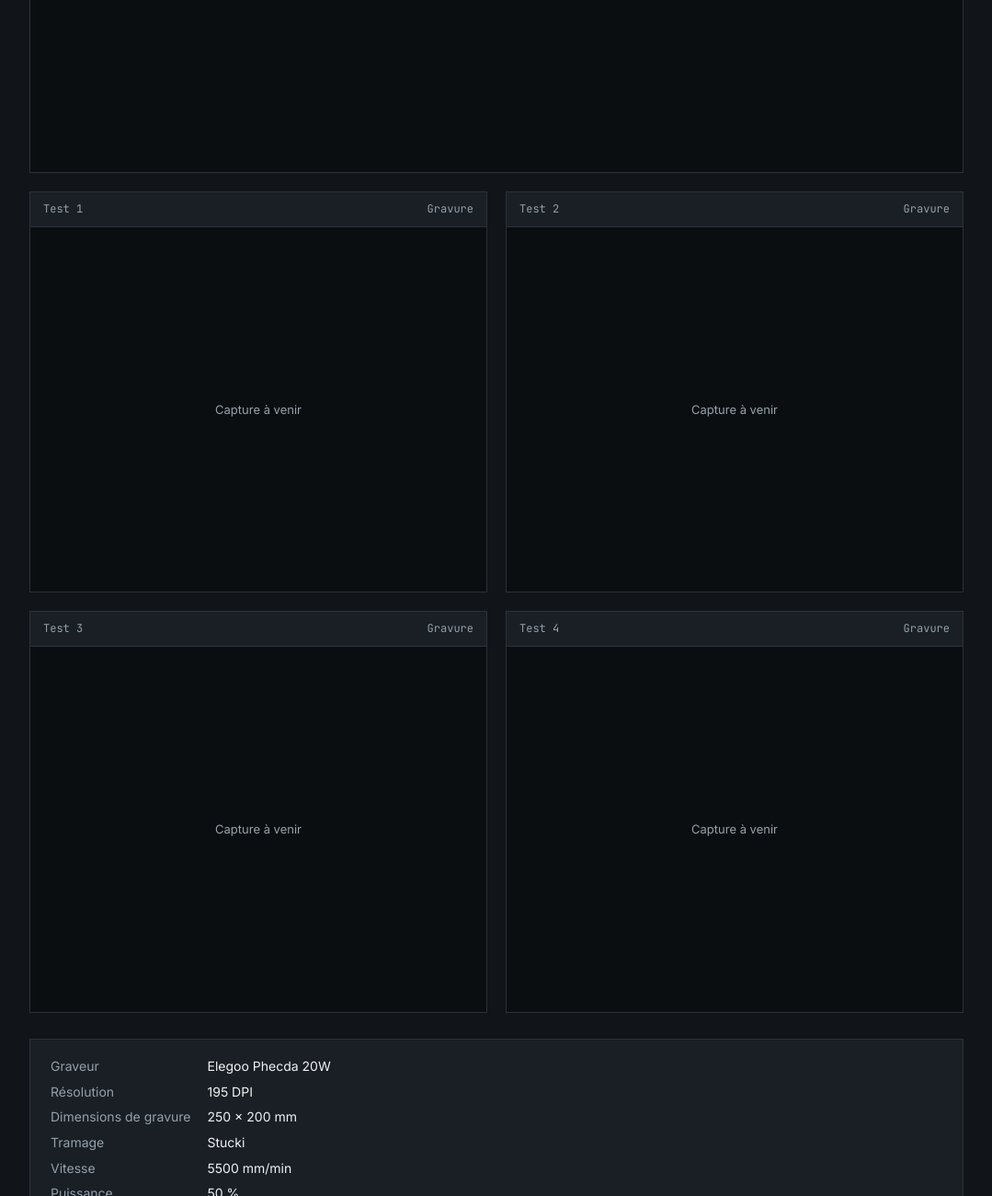
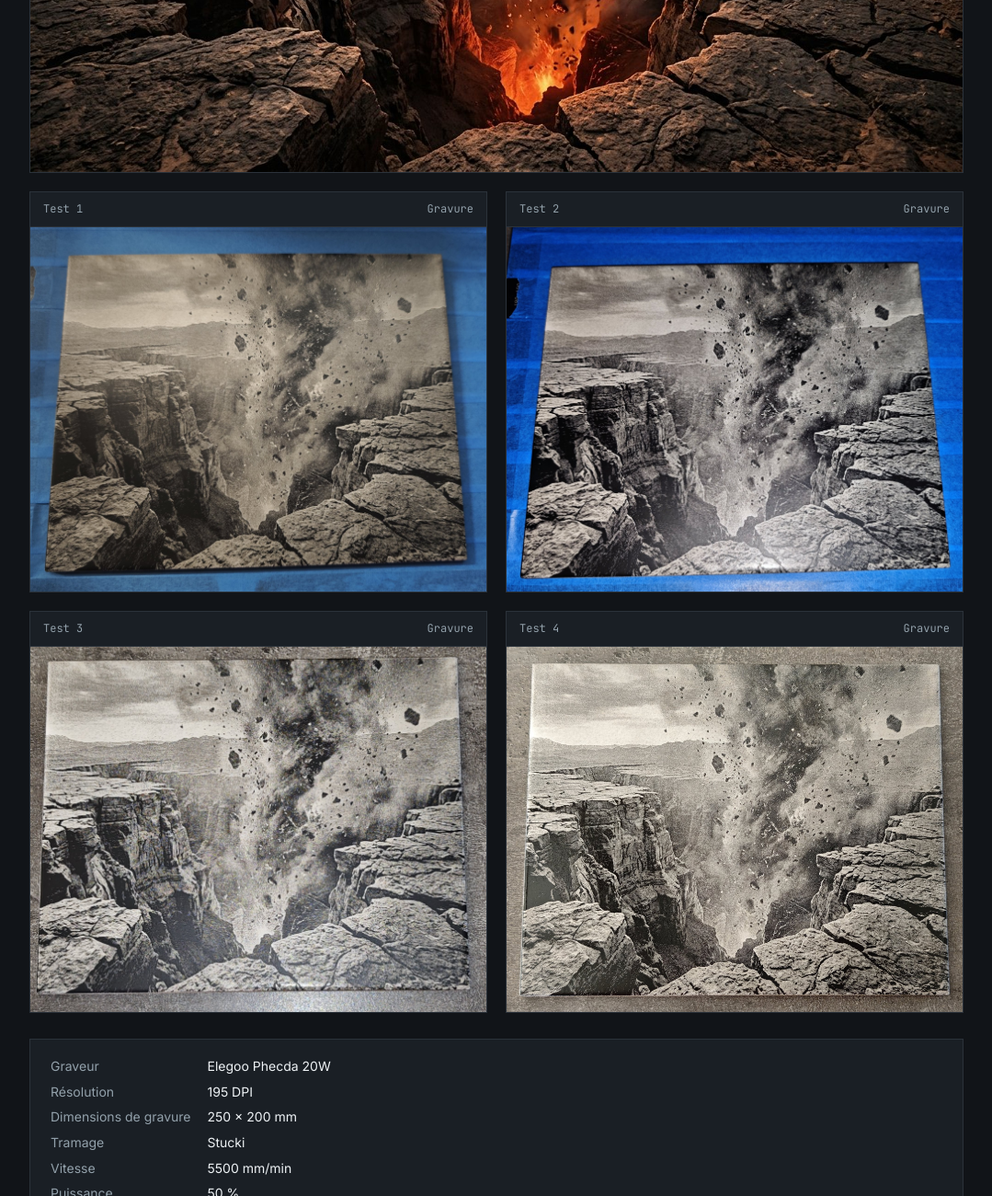
Before and after one commit to Jgood3d/laser-studio-pro, a plain HTML site: page docs/index.html in a window 1280 px wide. Shown: the part 4059-5359 px from the top of the page at 92% size, without its empty margins (100-1179 px from the left). Drawn offline with Linux system fonts and the light colour scheme.

Commit message:
Update index.html

```diff
--- a/docs/index.html
+++ b/docs/index.html
@@ -395,7 +395,7 @@
     <figure class="frame">
       <div class="frame-bar"><span>Image d'origine</span><span>Fichier source</span></div>
       <div class="frame-img wide">
-        <img src="images/gravure-test-original.jpg" alt="Image d'origine : faille dans un désert avec projections de roches et de lave" loading="lazy" onerror="this.closest('.frame').classList.add('no-img')">
+        <img src="gravure-test-original.jpg" alt="Image d'origine : faille dans un désert avec projections de roches et de lave" loading="lazy" onerror="this.closest('.frame').classList.add('no-img')">
       </div>
     </figure>
 
@@ -403,25 +403,25 @@
       <figure class="frame">
         <div class="frame-bar"><span>Test 1</span><span>Gravure</span></div>
         <div class="frame-img ratio54">
-          <img src="images/gravure-test-1.jpg" alt="Test de gravure 1 : image gravée sur plaque, rendu en niveaux de gris" loading="lazy" onerror="this.closest('.frame').classList.add('no-img')">
+          <img src="gravure-test-1.jpg" alt="Test de gravure 1 : image gravée sur plaque, rendu en niveaux de gris" loading="lazy" onerror="this.closest('.frame').classList.add('no-img')">
         </div>
       </figure>
       <figure class="frame">
         <div class="frame-bar"><span>Test 2</span><span>Gravure</span></div>
         <div class="frame-img ratio54">
-          <img src="images/gravure-test-2.jpg" alt="Test de gravure 2 : image gravée sur plaque, rendu en niveaux de gris" loading="lazy" onerror="this.closest('.frame').classList.add('no-img')">
+          <img src="gravure-test-2.jpg" alt="Test de gravure 2 : image gravée sur plaque, rendu en niveaux de gris" loading="lazy" onerror="this.closest('.frame').classList.add('no-img')">
         </div>
       </figure>
       <figure class="frame">
         <div class="frame-bar"><span>Test 3</span><span>Gravure</span></div>
         <div class="frame-img ratio54">
-          <img src="images/gravure-test-3.jpg" alt="Test de gravure 3 : image gravée sur plaque, rendu en niveaux de gris" loading="lazy" onerror="this.closest('.frame').classList.add('no-img')">
+          <img src="gravure-test-3.jpg" alt="Test de gravure 3 : image gravée sur plaque, rendu en niveaux de gris" loading="lazy" onerror="this.closest('.frame').classList.add('no-img')">
         </div>
       </figure>
       <figure class="frame">
         <div class="frame-bar"><span>Test 4</span><span>Gravure</span></div>
         <div class="frame-img ratio54">
-          <img src="images/gravure-test-4.jpg" alt="Test de gravure 4 : image gravée sur plaque, rendu en niveaux de gris" loading="lazy" onerror="this.closest('.frame').classList.add('no-img')">
+          <img src="gravure-test-4.jpg" alt="Test de gravure 4 : image gravée sur plaque, rendu en niveaux de gris" loading="lazy" onerror="this.closest('.frame').classList.add('no-img')">
         </div>
       </figure>
     </div>
```
